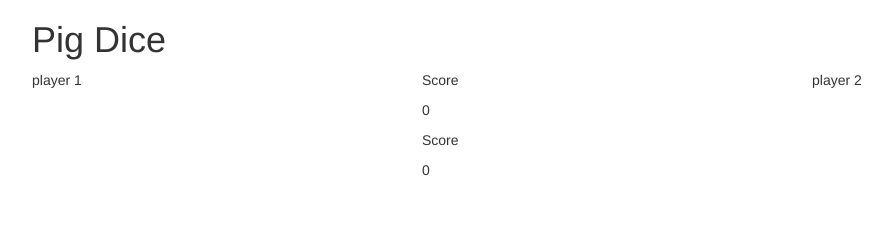
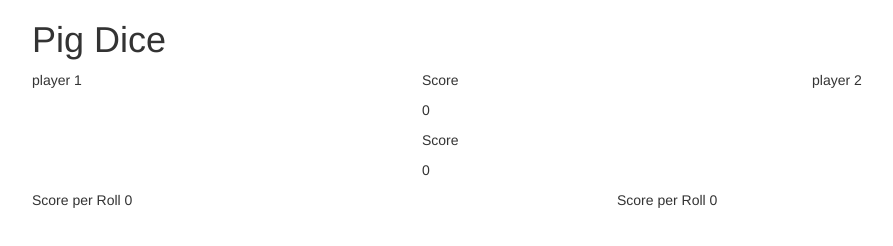
Before and after one commit to gkarumba/Pig-Dice-Game, a plain HTML site: page index.html in a window 1280 px wide. Shown: the whole page, without its empty margins (38-931 px from the left). Drawn offline with nearby package versions, Linux system fonts and the light colour scheme.

Commit message:
Add the score per roll section

```diff
--- a/index.html
+++ b/index.html
@@ -43,5 +43,18 @@
                 </div>
             </div>
         </div>
+        <section class="role-score">
+            <div class="row" id="role-score">
+                <div class="col-md-6">
+                    <div class="role-p1-score">
+                        <p> Score per Roll <span id="role-p1-score"> 0</span></p>
+                    </div>
+                </div>
+                <div class="col-md-6">
+                    <div class="role-p2-score">
+                        <p> Score per Roll <span id="role-p2-score"> 0</span></p>
+                    </div>
+                </div>
+        </section>
 </body>
 </html>
```
